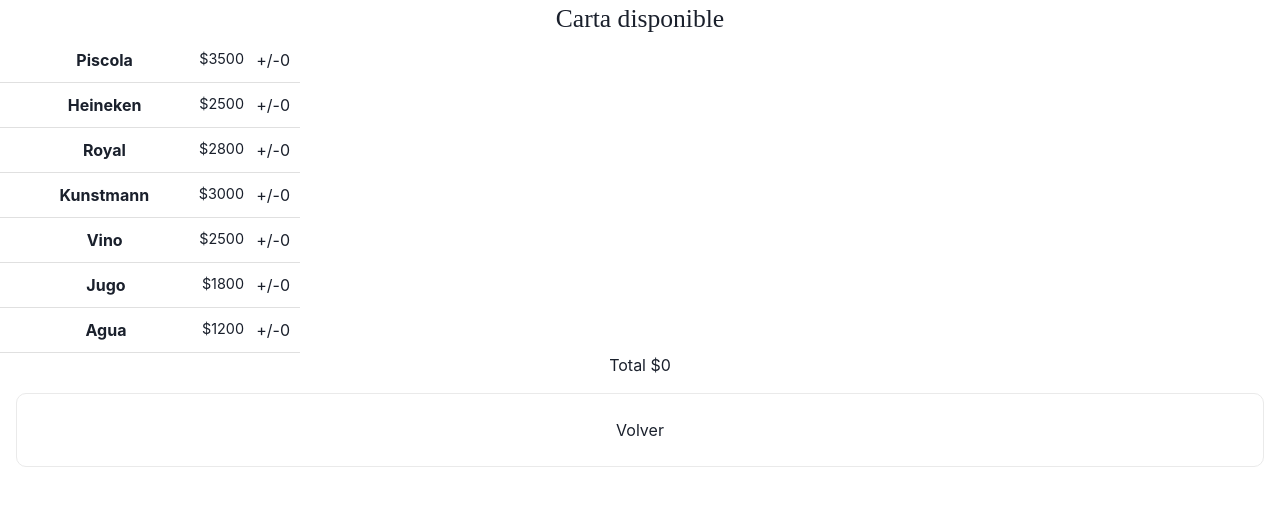
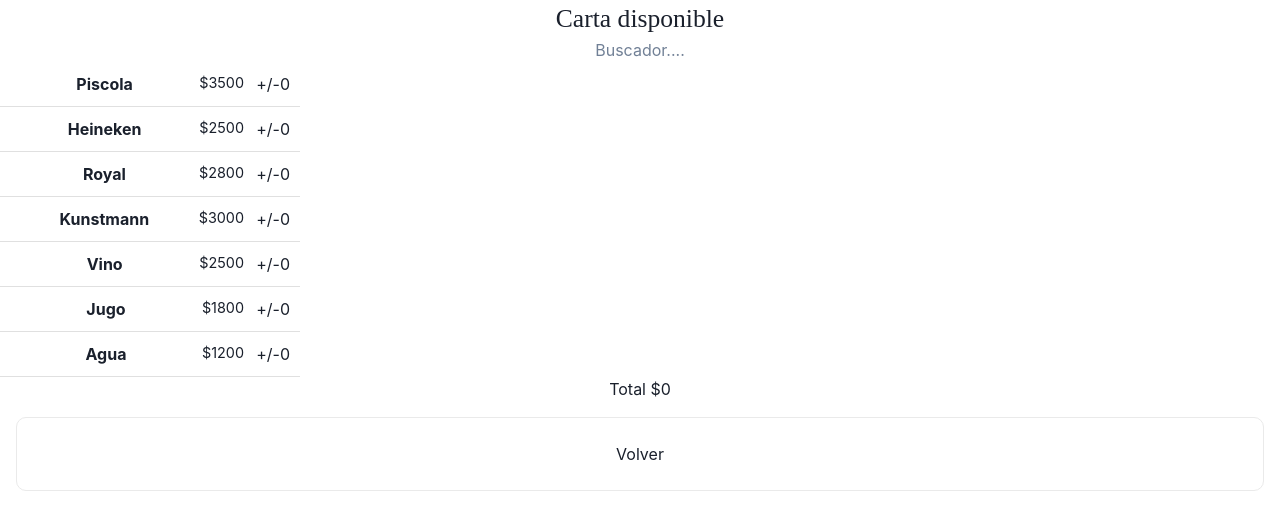
Before and after one commit to angelonico/CuentasClarisimas, a Next.js app: page /menu in a window 1280 px wide. Shown: the top 530 px of the page. Built offline with nearby package versions, Linux system fonts and the light colour scheme.

Commit message:
Implementamos buscador por consola

```diff
--- a/pages/menu.js
+++ b/pages/menu.js
@@ -30,6 +30,32 @@
     });
   }, []);
 
+  function buscar(e){
+    /*
+    if(e.target.matches("#buscador")){
+
+      //if (e.key ==="Escape")e.target.value = "";
+
+      document.querySelectorAll(".itemProducto").forEach(producto =>{
+
+          producto.textContent.toLowerCase().includes(e.target.value.toLowerCase())
+            ?producto.classList.remove("filtro")
+            :producto.classList.add("filtro")
+      })*/
+
+    const b=document.querySelector(".todo-list");
+    console.log("BUSQUEDA: "+e.target.value);
+    for(let i=0;i<data.length;i++){
+      const resultado=data[i].title;
+      if(resultado.toLowerCase().indexOf(e.target.value)!==-1){
+        console.log(resultado)
+      }
+    }/*
+    console.log(data[0].price);
+    e.target.matches("#buscador");
+    console.log(e.target.value)*/
+  }
+
   return (
     <Layout pageId="page4">
       <div>
@@ -39,9 +65,14 @@
 
         <h1 id = "carta">Carta disponible</h1>
 
+        <input type="text" id="buscador" placeholder="Buscador...." onKeyUp={(e) =>{
+          buscar(e);
+        }
+        }></input>
+
         <div className="todo-list">
             {data.map((item, index) => (
-            <TodoItem key={index} item={item} />
+            <TodoItem className="itemProducto" key={index} item={item} />
             ))}
         </div>
 
```
